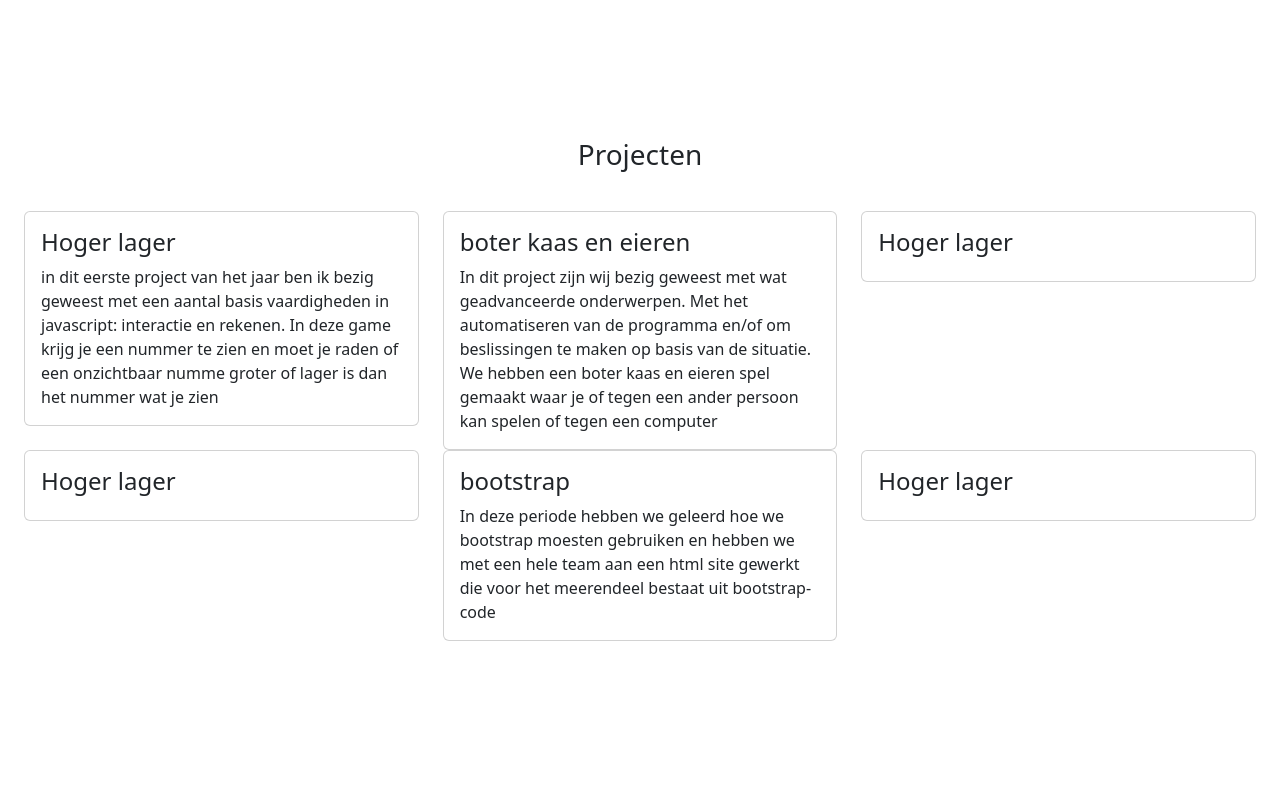
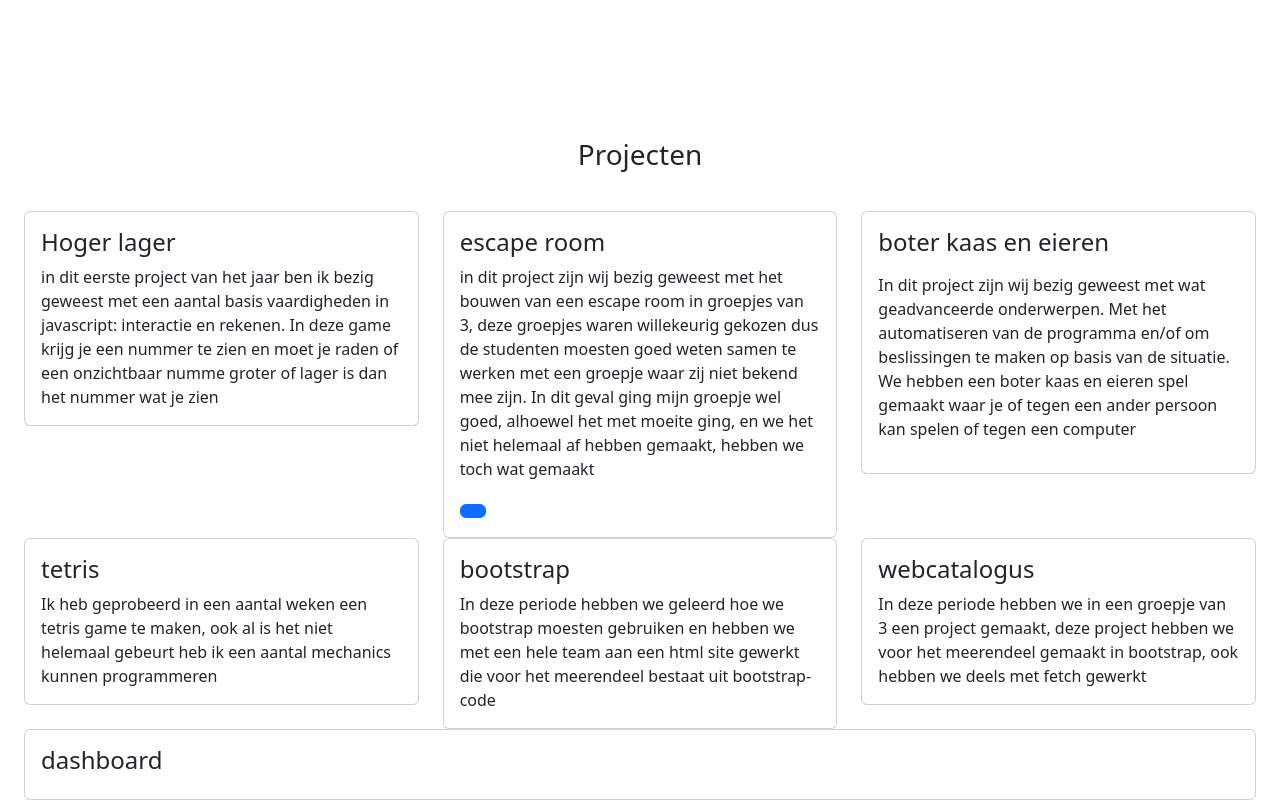
Before and after one commit to nasim-saaidi/nasim-saaidi.github.io, a plain HTML site: page index.html in a window 1280 px wide. Shown: the part 2442-3242 px from the top of the page. Before the commit the page ends 3083 px from the top, so only its background shows below. Drawn offline with nearby package versions, Linux system fonts and the light colour scheme.

Commit message:
project start

```diff
--- a/index.html
+++ b/index.html
@@ -117,6 +117,16 @@
             <div class="card-body">
               <h4 class="card-title">Hoger lager</h4>
               <p class="card-text">in dit eerste project van het jaar ben ik bezig geweest met een aantal basis vaardigheden in javascript: interactie en rekenen. In deze game krijg je een nummer te zien en moet je raden of een onzichtbaar numme groter of lager is dan het nummer wat je zien</p>
+
+            </div>
+          </div>
+        </div>
+        <div class="col-md-4">
+          <div class="card text-start">
+            <div class="card-body">
+              <h4 class="card-title">escape room</h4>
+              <p class="card-text">in dit project zijn wij bezig geweest met het bouwen van een escape room in groepjes van 3, deze groepjes waren willekeurig gekozen dus de studenten moesten goed weten samen te werken met een groepje waar zij niet bekend mee zijn. In dit geval ging mijn groepje wel goed, alhoewel het met moeite ging, en we het niet helemaal af hebben gemaakt, hebben we toch wat gemaakt </p>
+              <a class="btn btn-primary" href="https://nasim-saaidi.github.io/webcatalogus/" role="button"><link rel="stylesheet" href=""></a>
             </div>
           </div>
         </div>
@@ -124,15 +134,7 @@
           <div class="card text-start">
             <div class="card-body">
               <h4 class="card-title">boter kaas en eieren</h4>
-              <p class="card-text">In dit project zijn wij bezig geweest met wat geadvanceerde onderwerpen. Met het automatiseren van de programma en/of om beslissingen te maken op basis van de situatie. We hebben een boter kaas en eieren spel gemaakt waar je of tegen een ander persoon kan spelen of tegen een computer</p>
-            </div>
-          </div>
-        </div>
-        <div class="col-md-4">
-          <div class="card text-start">
-            <div class="card-body">
-              <h4 class="card-title">Hoger lager</h4>
-              <p class="card-text"> </p>
+              <p class="card-text"><p class="card-text">In dit project zijn wij bezig geweest met wat geadvanceerde onderwerpen. Met het automatiseren van de programma en/of om beslissingen te maken op basis van de situatie. We hebben een boter kaas en eieren spel gemaakt waar je of tegen een ander persoon kan spelen of tegen een computer</p> </p>
             </div>
           </div>
         </div>
@@ -141,8 +143,8 @@
         <div class="col-md-4">
           <div class="card text-start">
             <div class="card-body">
-              <h4 class="card-title">Hoger lager</h4>
-              <p class="card-text"> </p>
+              <h4 class="card-title">tetris</h4>
+              <p class="card-text"> Ik heb geprobeerd in een aantal weken een tetris game te maken, ook al is het niet helemaal gebeurt heb ik een aantal mechanics kunnen programmeren </p>
             </div>
           </div>
         </div>
@@ -157,8 +159,18 @@
         <div class="col-md-4">
           <div class="card text-start">
             <div class="card-body">
-              <h4 class="card-title">Hoger lager</h4>
-              <p class="card-text"> </p>
+              <h4 class="card-title">webcatalogus</h4>
+              <p class="card-text"> In deze periode hebben we in een groepje van 3 een project gemaakt, deze project hebben we voor het meerendeel gemaakt in bootstrap, ook hebben we deels met fetch gewerkt </p>
+            </div>
+          </div>
+        </div>
+      </div>
+      <div class="row">
+        <div class="col-fluid">
+          <div class="card text-start">
+            <div class="card-body">
+              <h4 class="card-title">dashboard</h4>
+              <p class="card-text">  </p>
             </div>
           </div>
         </div>
```
